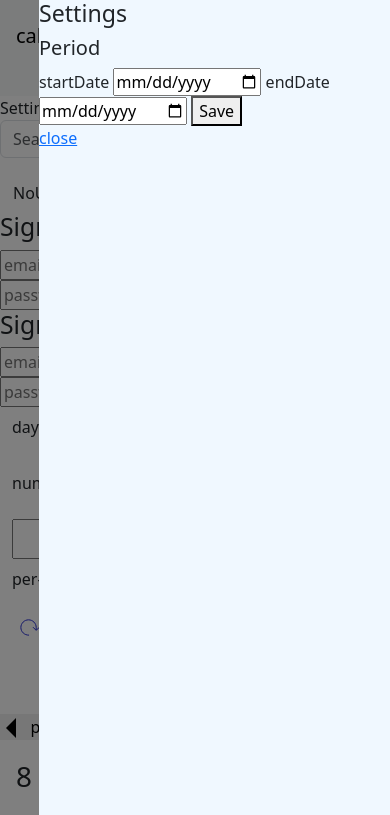
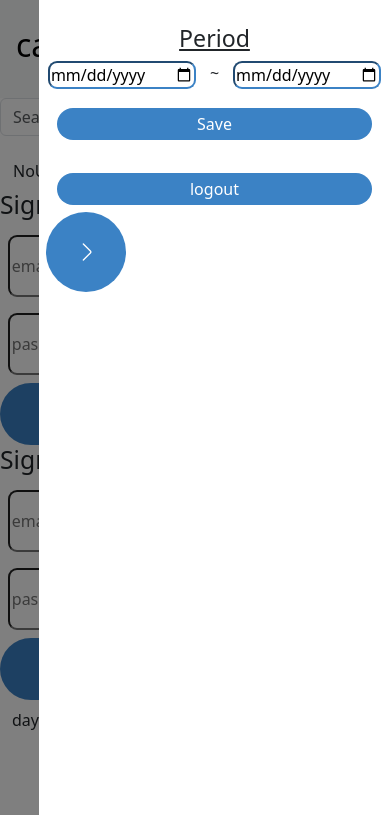
Before and after one commit to aharu6/Calender_Fire_base, a plain HTML site: page public/index.html in a window 390 px wide. Both pictures are taken after a click on the button 346 px from the left and 36 px from the top of the page. Shown: the top 815 px of the page. Drawn offline with nearby package versions, Linux system fonts and the light colour scheme; no server answers.

Commit message:
colorchange

```diff
--- a/public/index.html
+++ b/public/index.html
@@ -13,7 +13,7 @@
   <body>
     <nav class="navbar navbar-light bg-light p-3">
       <div class="d-flex col-12 col-md-3 col-lg-2 mb-2 mb-lg-0 flex-wrap flex-md-nowrap justify-content-between" style="width: 100%;">
-        <a class="navbar-brand" href="#">calender</a>
+        <a class="navbar-brand" href="#" id="appTitle">calender</a>
         <div class="menu-container">
           <button id="hambergarMenuButton" class="navbar-toggler d-md-none collapsed mb-3" type="button" data-toggle="collapse" data-target="#sidebar" aria-controls="sidebar" aria-expanded="false" aria-label="Toggle navigation">
           <span class="navbar-toggler-icon"></span>
@@ -24,24 +24,30 @@
     </nav>
     <nav id="hambergarMenu" class="nav-menu">
       <nav class="nav flex-column">
-        <li><h3>Settings</h3>
-          <div>
-            <h5>Period</h5>
+        <li>
+          <div style="width: 100%; height: 25px;"></div>
+          <h3 id="SettingsTitle1">Period</h3>
+          <div style="display: flex; flex-wrap: wrap; width: 100%; justify-content: center;">
             <form action="" id="dateSetting"></form>
-            <label for="startDate">startDate</label>
+            <label for="startDate"></label>
             <input type="date" id="startDate" name = "startDate">
-            <label for="endDate">endDate</label>
+            <p style="margin-left: 4%; margin-right: 4%;">~</p>
+            <label for="endDate"></label>
             <input type="date" id="endDate" name="endDate">
-            <button type="submit" id="saveDatePeriod">Save</button>
+
           </div>
+          <div style="width: 100%; display: flex; justify-content: center;"><button type="submit" id="saveDatePeriod">Save</button></div>
         </li>
+        <li><div style="width: 100%;display: flex; justify-content: center;"><button id= "logout">logout</button></div></li>
         <li>
-          <a href="#close" id="close-navPage">close</a>
+          <button id ="close-navPage"><svg class="iconArrowRight" width="32" height="32" viewBox="0 0 24 24" fill="none" xmlns="http://www.w3.org/2000/svg">
+            <path d="M10 6L15.2929 11.2929C15.6834 11.6834 15.6834 12.3166 15.2929 12.7071L10 18" stroke="#ffffff" stroke-linecap="round"/>
+          </svg></button>
+
         </li>
     </nav>
   </nav>
     <div class="overlay" id="overlay"></div>
-      <section id="Settings"> Settings</section>
       <div class="col-12 col-md-4 col-lg-2">
         <input class="form-control form-control-dark" type="text" placeholder="Search" aria-label="Search">
       </div>
@@ -60,17 +66,21 @@
   </div>
 </nav>
 <div>
-  <h2>Sign Up</h2>
-  <input type="email" id = "signUpEmail" placeholder="email">
-  <input type="password" id="signUpPassword" placeholder="password">
-  <button onclick="signUp()">Sign Up</button>
+  <h2 id="signUptitle">Sign Up</h2>
+  <div style="display: flex;flex-wrap: wrap;">
+    <input type="email" id = "signUpEmail" placeholder="email">
+    <input type="password" id="signUpPassword" placeholder="password">
+  </div>
+  <button id="signUp" onclick="signUp()">Sign Up</button>
 </div>
 <div>
-  <h2>Sign In</h2>
-  <input type="email" id="signInEmail" placeholder="email">
-  <input type="password" id="signInPassword" placeholder="password">
+  <h2 id="signIntitle">Sign In</h2>
+  <div style="display: flex;flex-wrap: wrap;">
+    <input type="email" id="signInEmail" placeholder="email">
+    <input type="password" id="signInPassword" placeholder="password">
+  </div>
   <button onclick="signIn()" id="signIn">Sign In</button>
-  <button id= "logout">logout</button>
+
 </div>
 <div class="container">
   <div class="row">
@@ -80,14 +90,14 @@
       <div class="counter-number text-primary-500 display-2 fw-semibold d-flex align-items-center justify-content-center"></div>
     </div>
   </div>
-  <p style="display: flex; align-items: center; height: 40px;line-height: 40px;">day: </p><div id="day-count" class="text-h5-size"></div>
+  <p style="display: flex; align-items: center; height: 40px;line-height: 40px;">day </p><div id="day-count" class="text-h5-size"></div>
 </div>
 <div class="col-lg-3 col-md-6 col-sm-3">
-  <p style="display: flex; align-items: center; height: 40px;line-height: 40px;">num:</p>
+  <p style="display: flex; align-items: center; height: 40px;line-height: 40px;">num</p>
   <input class="text-h5-size" type="number" style="display: flex; width: 3rem; align-items: center;  height: 40px; padding: 0;line-height: 40px;" id = "operate-num" name = "num" required minlength="0" maxlength="400" aria-required="false" />
 </div>
 <div class="col-lg-3 col-md-6 col-sm-3">
-  <p style="align-items: center; display: flex; height: 40px;">per-day:</p><p id="per-day" class="text-h5-size"></p><button id="reload"><img src="www/refresh.svg" style="height: 23px;"/> reload</button>
+  <p style="align-items: center; display: flex; height: 40px;">per-day</p><p id="per-day" class="text-h5-size"></p><button id="reload"><img src="www/refresh.svg" style="height: 23px;"/> reload</button>
 </div>
 <div class="col-lg-3 col-md6" col-sm-3>
 
@@ -97,8 +107,8 @@
 </div>
 <div class="margin"></div>
 <div id="monthbutton">
-  <button id="preview" class="btn-custom"><div id="leftarrow"></div>preview</button>
-  <button id="next" class="btn-custom">next<div id="rightarrow"></div></button>
+  <button id="preview" class="btn-custom"><div id="leftarrow"></div></button>
+  <button id="next" class="btn-custom"><div id="rightarrow"></div></button>
 </div>
 <div id = "month" class="fs-1"></div>
 <table id="dayHead">
--- a/public/script.js
+++ b/public/script.js
@@ -222,6 +222,11 @@ document.addEventListener("DOMContentLoaded", async () => {
       const dropdownMenuButton = document.getElementById("dropdownMenuButton");
       dropdownMenuButton.textContent = auth.currentUser.uid;
       //login noView
+      document.getElementById("signUptitle").style.display = "none";
+      document.getElementById("signUpEmail").style.display = "none";
+      document.getElementById("signUpPassword").style.display = "none";
+      document.getElementById("signUp").style.display = "none";
+      document.getElementById("signIntitle").style.display = "none";
       document.getElementById("signInEmail").style.display = "none";
       document.getElementById("signInPassword").style.display = "none";
       document.getElementById("signIn").style.display = "none";
--- a/public/style.css
+++ b/public/style.css
@@ -26,6 +26,58 @@ h1 {
   font-size: xx-large;
 }
 
+/* sign up*/
+#signUpEmail{
+  border-radius: 9px;
+  height: 62px;
+  margin: 2%;
+}
+#signUpPassword{
+  border-radius: 9px;
+  height: 62px;
+  margin: 2%;
+}
+
+#signUp {
+  background-color: #3b82c5;
+  color: #fff;
+  border: none;
+  border-radius: 32px;
+  height: 62px;
+  width: 90%;
+}
+
+/* login */
+#signInEmail{
+  border-radius: 9px;
+  height: 62px;
+margin: 2%;
+}
+#signInPassword{
+  border-radius: 9px;
+  height: 62px;
+margin: 2%;
+}
+#signIn{
+  background-color: #3b82c5;
+  color: #fff;
+  border: none;
+  border-radius: 32px;
+  height: 62px;
+  width: 90%;
+}
+#logout {
+  background-color: #3b82c5;
+  color: #fff;
+  border: none;
+  border-radius: 32px;
+  height: 2rem;
+  width: 90%;
+}
+/* navbar */
+#appTitle {
+  font-size: xx-large;
+}
 /*hambarger menu*/
 .menu-container {
   position: relative;
@@ -40,7 +92,7 @@ h1 {
   width: 90%;
   height: 100%;
   box-shadow: rgba(0, 0, 0, 0.1);
-  background-color: aliceblue;
+  background-color: #fff;
   z-index: 1001;
   transition: top 0.4s ease;
 }
@@ -73,7 +125,7 @@ h1 {
 .hambaegar-area {
   width: 90%;
   height: 100%;
-  background-color: aliceblue;
+  background-color: #fff;
   right: 0;
   display: none;
 }
@@ -81,6 +133,11 @@ h1 {
   display: block;
 }
 /* accordion title*/
+
+#SettingsTitle1 {
+  text-decoration: underline;
+  text-align: center;
+}
 .title {
   display: relative;
   cursor: pointer;
@@ -90,39 +147,41 @@ h1 {
   transition: all 0.5s ease;
 }
 
-.title::before,
-.title::after {
-  position: absolute;
-  content: "";
-  width: 15px;
-  height: 2px;
+/* calender */
+#startDate {
+  border-radius: 9px;
+  border-color: #3b82c5;
+  width: fit-content;
+  height: fit-content;
+}
+#endDate {
+  border-radius: 9px;
+  border-color: #3b82c5;
+  width: fit-content;
+  height: fit-content;
+}
+#saveDatePeriod {
+  width: 90%;
+  height: 2rem;
+  border-radius: 32px;
+  border: none;
   background-color: #3b82c5;
+  color: #fff;
+  margin: 2%;
+}
+#close-navPage {
+  align-items: center;
+  width: 80px;
+  aspect-ratio: 1;
+  background-color: #3b82c5;
+  border-radius: 50%;
+  border: none;
+  margin: 2%;
 }
 
-.title::before {
-  left: 15px;
-  transform: rotate(0deg);
+.col-lg-3.col-md-6.col-sm-3 {
+  width: 33%;
 }
-.title::after {
-  left: 15px;
-  transform: rotate(90deg);
-}
-/* close */
-.title.open::before {
-  transform: rotate(45deg);
-}
-.title.open::after {
-  transform: rotate(-45deg);
-}
-
-/* accordion content area */
-.box {
-  display: none;
-  background-color: #addef8;
-  margin: 0 3% 3% 3%;
-  padding: 3%;
-}
-
 /*result*/
 #reload {
   display: flex;
@@ -154,7 +213,7 @@ h1 {
   margin-right: 0.9rem;
   border-top: 10px solid transparent;
   border-bottom: 10px solid transparent;
-  border-right: 10px solid black;
+  border-right: 10px solid #3b82c5;
 }
 #next {
   display: flex;
@@ -168,7 +227,7 @@ h1 {
   margin-left: 0.6rem;
   border-top: 10px solid transparent;
   border-bottom: 10px solid transparent;
-  border-left: 10px solid black;
+  border-left: 10px solid #3b82c5;
 }
 
 /** media fit calender **/
@@ -228,8 +287,8 @@ h1 {
   }
 }
 .clicked {
-  color: blue;
-  background-color: lightgrey;
+  color: #fff;
+  background-color: #3b82c5;
 }
 .container {
   width: 100%;
```
